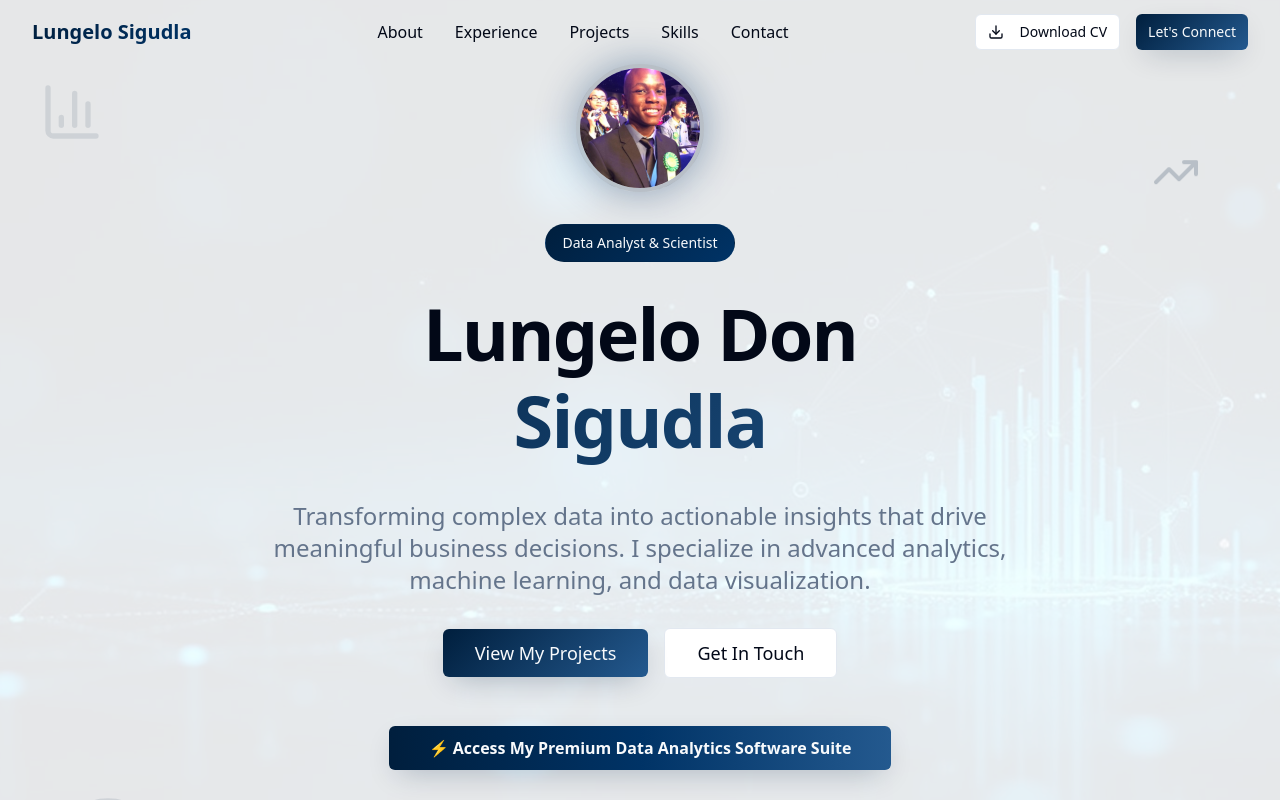
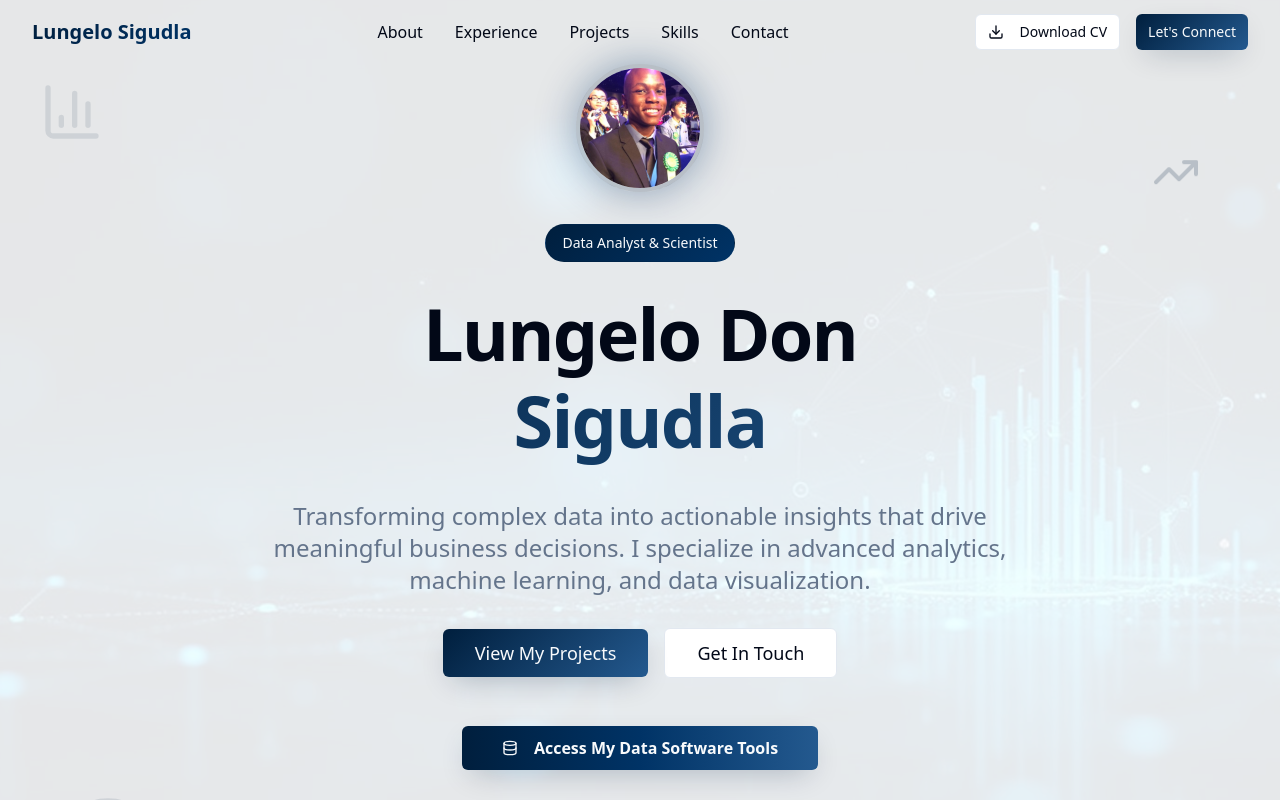
Before and after one commit to lungelodon/lungelodon.github.io, a React (Vite) app: page / in a window 1280 px wide. Shown: the top 800 px of the page. Built offline with nearby package versions, Linux system fonts and the light colour scheme.

Commit message:
Update Hero section button
Change button icon and text to "Access My data software tools".

```diff
--- a/src/components/Hero.tsx
+++ b/src/components/Hero.tsx
@@ -97,7 +97,8 @@ const Hero = () => {
               size="lg"
               className="px-10 py-4 text-base font-semibold bg-gradient-to-r from-primary via-primary-glow to-accent text-primary-foreground hover:scale-105 transform transition-all duration-300 shadow-elegant hover:shadow-glow border-0"
             >
-              ⚡ Access My Premium Data Analytics Software Suite
+              <Database className="h-5 w-5 mr-2" />
+              Access My Data Software Tools
             </Button>
           </div>
 
```
